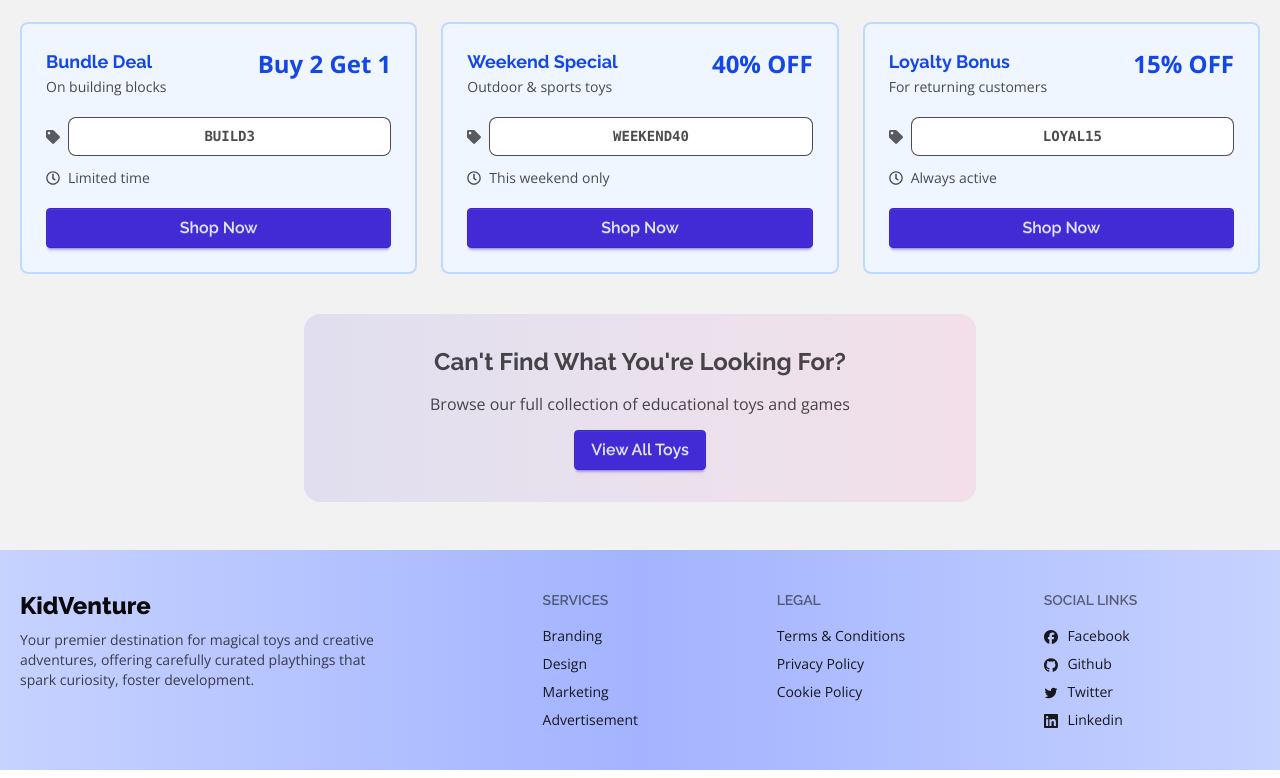
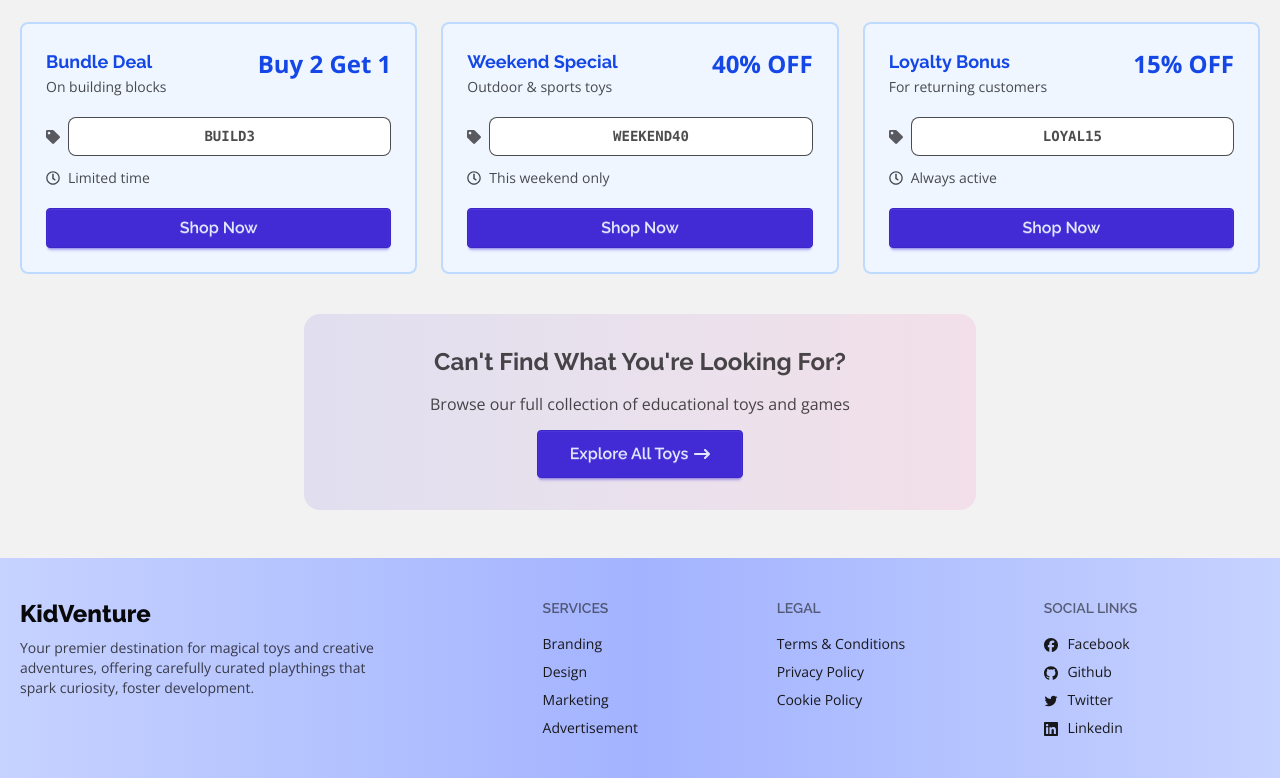
Before and after one commit to programmerrakibul/kid-venture, a React (Vite) app: page /offers in a window 1280 px wide. Shown: the part 478-1256 px from the top of the page. Built offline with nearby package versions, Linux system fonts and the light colour scheme; no server answers; sample sign-in values are in the browser's storage.

Commit message:
offers page action button modified

```diff
--- a/src/pages/Offers/Offers.jsx
+++ b/src/pages/Offers/Offers.jsx
@@ -1,10 +1,13 @@
-import { Link } from "react-router";
+import { useNavigate } from "react-router";
 import { offersData } from "../../utilities/offersData";
 import OfferCard from "../../components/OfferCard/OfferCard";
 import Container from "../../components/Container/Container";
 import Title from "../../components/Title/Title";
+import { FaArrowRightLong } from "react-icons/fa6";
 
 const Offers = () => {
+  const navigate = useNavigate();
+
   const offerCardElements = offersData.map((item) => (
     <OfferCard key={item.id} singleOffer={item} />
   ));
@@ -31,9 +34,13 @@ const Offers = () => {
 
           <p>Browse our full collection of educational toys and games</p>
 
-          <Link to="/explore-toys" className="btn btn-primary">
-            View All Toys
-          </Link>
+          <button
+            onClick={() => navigate("explore-toys")}
+            className="btn btn-primary btn-lg px-8 group"
+          >
+            Explore All Toys
+            <FaArrowRightLong className="group-hover:ml-1.5 duration-300" />
+          </button>
         </div>
       </Container>
     </section>
```
